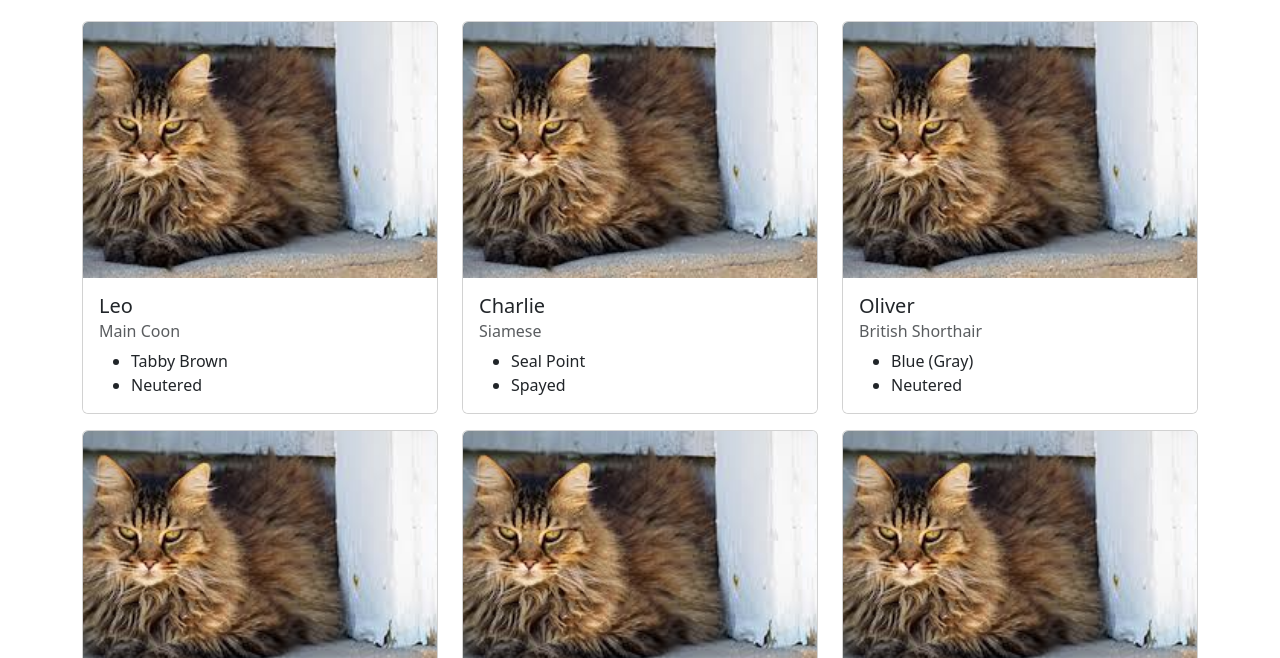
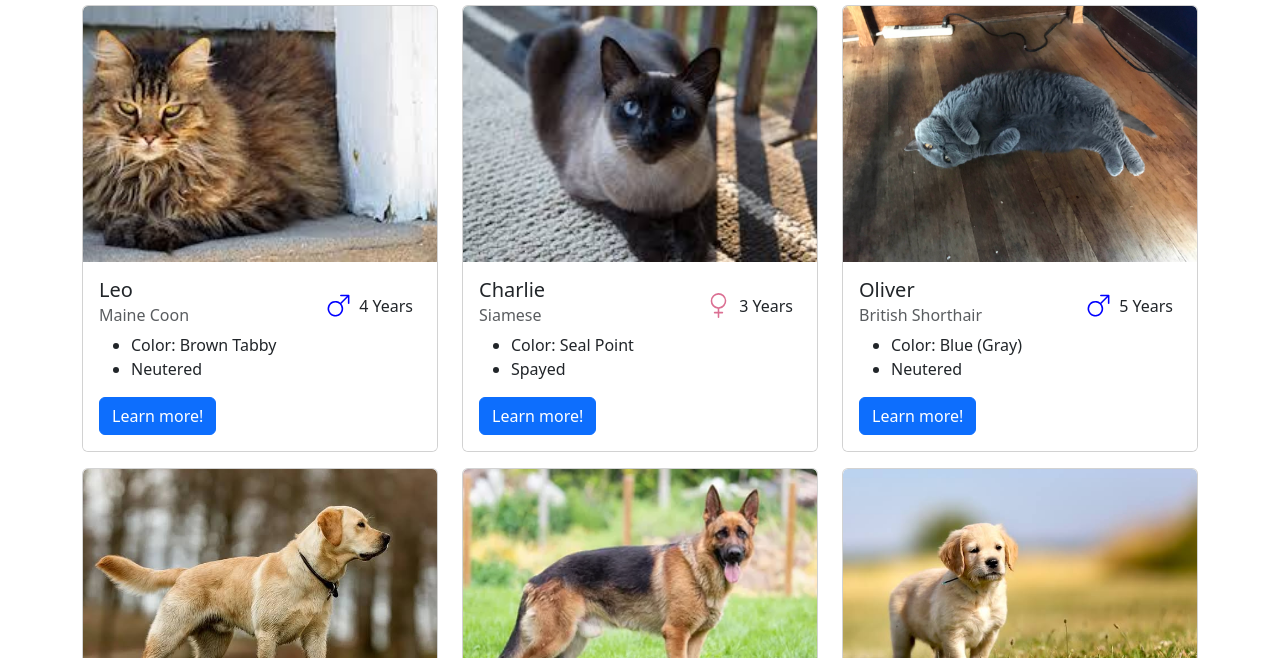
Before and after one commit to tomlinl1/ASE220-02-pet-management-application, a plain HTML site: page template_index.html in a window 1280 px wide. Shown: the part 142-800 px from the top of the page. Drawn offline with nearby package versions, Linux system fonts and the light colour scheme.

Commit message:
managed to put the SVG into the script, need to add image paths to last 12 pets in JS file

```diff
--- a/js/main.js
+++ b/js/main.js
@@ -1,10 +1,11 @@
 var data = [
     {
         Name: 'Leo',
+        Image: `images/maine-coon.jpeg`,
         Type: 'Cat',
-        Breed: 'Main Coon',
+        Breed: 'Maine Coon',
         Sex: 'Male',
-        Color: 'Tabby Brown',
+        Color: 'Brown Tabby',
         SpayedNeutered: 'Yes',
         Age: '4 Years',
         ID: '21567',
@@ -14,6 +15,7 @@ var data = [
     },
     {
         Name: 'Charlie',
+        Image: `images/siamese.jpeg`,
         Type: 'Cat',
         Breed: 'Siamese',
         Sex: 'Female',
@@ -28,6 +30,7 @@ var data = [
     },
     {
         Name: 'Oliver',
+        Image: `images/british-shorthair.jpeg`,
         Type: 'Cat',
         Breed: 'British Shorthair',
         Sex: 'Male',
@@ -42,6 +45,7 @@ var data = [
     },
     {
         Name: 'Daisy',
+        Image: `images/labrador-retriever.jpeg`,
         Type: 'Dog',
         Breed: 'Labrador',
         Sex: 'Female',
@@ -56,6 +60,7 @@ var data = [
     },
     {
         Name: 'Rex',
+        Image: `images/german-shepard.jpg`,
         Type: 'Dog',
         Breed: 'German Shepherd',
         Sex: 'Male',
@@ -70,6 +75,7 @@ var data = [
     },
     {
         Name: 'Bella',
+        Image: `images/golden-retriever.jpg`,
         Type: 'Dog',
         Breed: 'Golden Retriever',
         Sex: 'Female',
@@ -84,6 +90,7 @@ var data = [
     },
     {
         Name: 'Luna',
+        Image: ``,
         Type: 'Cat',
         Breed: 'Ragdoll',
         Sex: 'Female',
@@ -98,6 +105,7 @@ var data = [
     },
     {
         Name: 'Milo',
+        Image: ``,
         Type: 'Cat',
         Breed: 'Scottish Fold',
         Sex: 'Male',
@@ -112,6 +120,7 @@ var data = [
     },
     {
         Name: 'Snow',
+        Image: ``,
         Type: 'Cat',
         Breed: 'Persian',
         Sex: 'Female',
@@ -126,6 +135,7 @@ var data = [
     },
     {
         Name: 'Simba',
+        Image: ``,
         Type: 'Cat',
         Breed: 'Bengal',
         Sex: 'Male',
@@ -140,6 +150,7 @@ var data = [
     },
     {
         Name: 'Nova',
+        Image: ``,
         Type: 'Dog',
         Breed: 'Siberian Husky',
         Sex: 'Female',
@@ -154,6 +165,7 @@ var data = [
     },
     {
         Name: 'Finn',
+        Image: ``,
         Type: 'Dog',
         Breed: 'Border Collie',
         Sex: 'Male',
@@ -168,6 +180,7 @@ var data = [
     },
     {
         Name: 'Ruby',
+        Image: ``,
         Type: 'Dog',
         Breed: 'Cocker Spaniel',
         Sex: 'Female',
@@ -182,6 +195,7 @@ var data = [
     },
     {
         Name: 'Cooper',
+        Image: ``,
         Type: 'Dog',
         Breed: 'Australian Shepherd',
         Sex: 'Male',
@@ -196,6 +210,7 @@ var data = [
     },
     {
         Name: 'Coco',
+        Image: ``,
         Type: 'Dog',
         Breed: 'French Bulldog',
         Sex: 'Female',
@@ -210,6 +225,7 @@ var data = [
     },
     {
         Name: 'Thor',
+        Image: ``,
         Type: 'Cat',
         Breed: 'Norwegian Forest Cat',
         Sex: 'Male',
@@ -224,6 +240,7 @@ var data = [
     },
     {
         Name: 'Cleo',
+        Image: ``,
         Type: 'Cat',
         Breed: 'Abyssinian',
         Sex: 'Female',
@@ -238,6 +255,7 @@ var data = [
     },
     {
         Name: 'Willow',
+        Image: ``,
         Type: 'Dog',
         Breed: 'Shetland Sheepdog',
         Sex: 'Female',
--- a/template_index.html
+++ b/template_index.html
@@ -51,13 +51,13 @@
     </nav>
     <div class="container">
         <h1 class="heading">Check out these pets!</h1>
-        <div class="row" style="padding-bottom: 16px;"></div>
+
     </div>
     <script src="js/main.js"></script>
     <script>
         let divRow = null;
 
-        for(let i=0; i < 9; i++) {
+        for(let i=0; i < data.length; i++) {
 
             if (i % 3 == 0) {
                 divRow = document.createElement("div");
@@ -70,7 +70,7 @@
 
             let divCard = document.createElement("div");
             divCard.classList.add("card");
-            divCard.innerHTML = `<img src="images/maine-coon.jpeg" class="card-img-top custom-img" alt="image of a main coon cat" >`
+            divCard.innerHTML = `<img src="${data[i].Image}" class="card-img-top custom-img" alt="image of a main coon cat" >`
 
             let cardBody = document.createElement("div");
             cardBody.classList.add("card-body");
@@ -86,30 +86,76 @@
             petBreed.classList.add("card-subtitle", "mb-2", "text-body-secondary");
             petBreed.innerText = data[i].Breed;
 
+            let genderIcon = document.createElement("div");
+            genderIcon.style = "display: flex";
+            let divSVG = document.createElementNS("http://www.w3.org/2000/svg", "svg");
+            let path = document.createElementNS("http://www.w3.org/2000/svg", "path");
+            if (data[i].Sex == 'Female') {
+
+                divSVG.setAttribute("xmlns", "http://www.w3.org/2000/svg");
+                divSVG.setAttribute("fill", "currentColor");
+                divSVG.setAttribute("class", "icon female bi bi-gender-female");
+                divSVG.setAttribute("viewBox", "0 0 16 16");
+
+                path.setAttribute("fill-rule", "evenodd");
+                path.setAttribute(
+                "d",
+                "M8 1a4 4 0 1 0 0 8 4 4 0 0 0 0-8M3 5a5 5 0 1 1 5.5 4.975V12h2a.5.5 0 0 1 0 1h-2v2.5a.5.5 0 0 1-1 0V13h-2a.5.5 0 0 1 0-1h2V9.975A5 5 0 0 1 3 5"
+                );
+            }
+            else if (data[i].Sex == 'Male') {
+                divSVG.setAttribute("xmlns", "http://www.w3.org/2000/svg");
+                divSVG.setAttribute("fill", "currentColor");
+                divSVG.setAttribute("class", "icon male bi bi-gender-male");
+                divSVG.setAttribute("viewBox", "0 0 16 16");
+
+                path.setAttribute("fill-rule", "evenodd");
+                path.setAttribute(
+                "d",
+                "M9.5 2a.5.5 0 0 1 0-1h5a.5.5 0 0 1 .5.5v5a.5.5 0 0 1-1 0V2.707L9.871 6.836a5 5 0 1 1-.707-.707L13.293 2zM6 6a4 4 0 1 0 0 8 4 4 0 0 0 0-8"
+                );
+            };
+            let petAge = document.createElement("span");
+            petAge.classList.add("age");
+            petAge.innerText = data[i].Age;
+
             //the svg data completely bricks live server so I'm not putting it in
 
             let cardText = document.createElement("ul");
             cardText.classList.add("card-text");
             let info1 = document.createElement("li");
-            info1.innerText = data[i].Color;
+            info1.innerText = "Color: " + data[i].Color;
             let info2 = document.createElement("li");
             if (data[i].Sex == 'Male') {
                 info2.innerText = 'Neutered';
             }
             else {
                 info2.innerText = 'Spayed';
-            }
+            };
+
+            divSVG.appendChild(path);
+
+            genderIcon.appendChild(divSVG);
+            genderIcon.appendChild(petAge);
+
             cardText.append(info1);
             cardText.append(info2);
 
+            let cardBtn = document.createElement("a");
+            cardBtn.classList.add("btn", "btn-primary");
+            cardBtn.innerText = "Learn more!";
 
+
+            //adding all the divs into the card itself
             cardTitle.appendChild(petName);
             cardTitle.appendChild(petBreed);
-
             cardTop.appendChild(cardTitle);
+            cardTop.appendChild(genderIcon);
             cardBody.appendChild(cardTop);
             cardBody.appendChild(cardText);
+            cardBody.appendChild(cardBtn);
             divCard.appendChild(cardBody);
+            //adding the card into the rows/columns
             divCol.appendChild(divCard);
             divRow.appendChild(divCol);
             console.log(i+1 + " " +data[i].Microchip);
```
